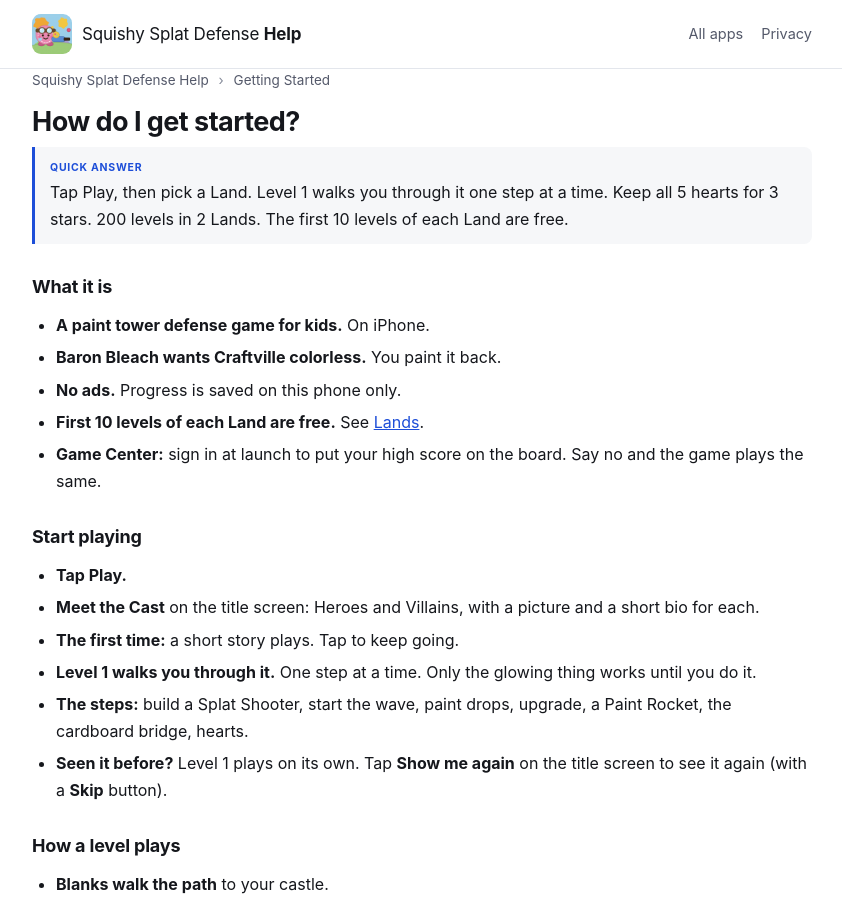
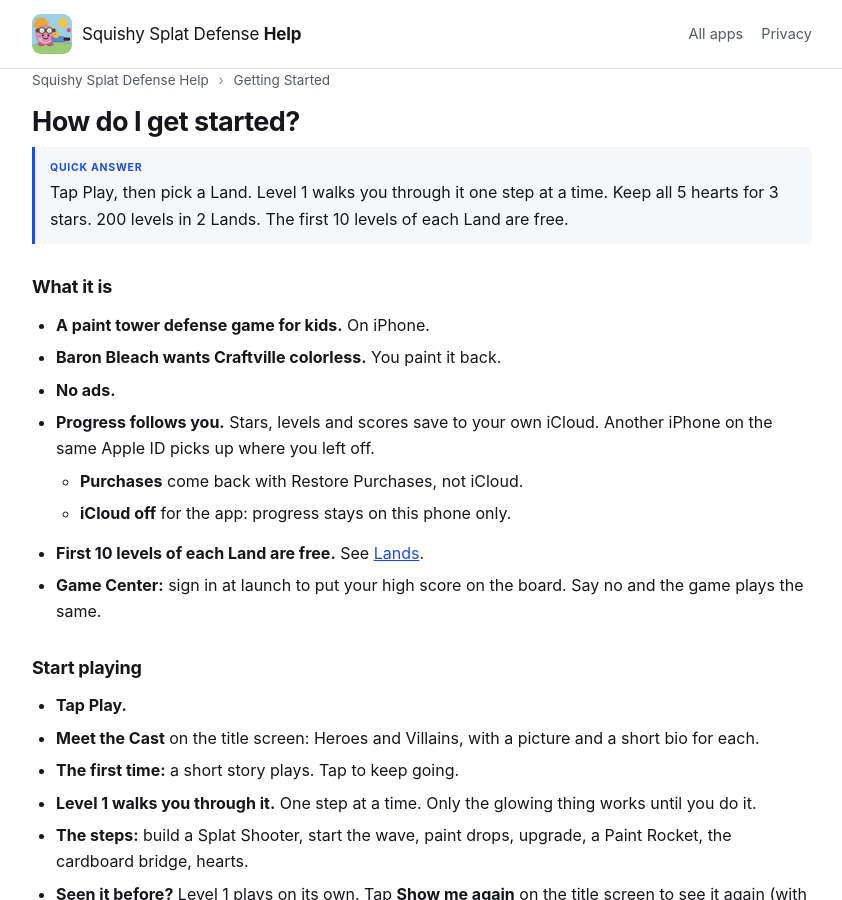
Before and after one commit to mytombrown/team-assist-help, a Jekyll site: the page built from _guides/squishysplatdefense/getting-started.md, in a window 1280 px wide and 900 px high. Shown: the whole window, without its empty margins (218-1060 px from the left). Built offline with Jekyll 4.4.1, drawn with Linux system fonts in a browser that asks for light colours.

Commit message:
Build 9 (Splat Defense 1.0): progress follows you through your own iCloud (SSD-1338)
Co-Authored-By: Claude Opus 5.5 <noreply@anthropic.com>

```diff
--- a/_guides/squishysplatdefense/getting-started.md
+++ b/_guides/squishysplatdefense/getting-started.md
@@ -3,7 +3,7 @@ title: "How do I get started?"
 app: squishysplatdefense
 category: getting-started
 order: 1
-tags: "start, first time, cast, heroes, villains, bios, new, play, level 1, tutorial, pip, story, map, stars, hearts, score, high score, game center, leaderboard, splat defense, easy, hard, difficulty, trophy, iphone duo, sideways, landscape, camera, back spots, paint bomb, lands, land 2, spin cycle, count socksworth, zapper, purchase, restore, free levels"
+tags: "start, first time, cast, heroes, villains, bios, new, play, level 1, tutorial, pip, story, map, stars, hearts, score, high score, game center, leaderboard, splat defense, easy, hard, difficulty, trophy, iphone duo, sideways, landscape, camera, back spots, paint bomb, lands, land 2, spin cycle, count socksworth, zapper, purchase, restore, free levels, icloud, sync, new phone"
 quick: "Tap Play, then pick a Land. Level 1 walks you through it one step at a time. Keep all 5 hearts for 3 stars. 200 levels in 2 Lands. The first 10 levels of each Land are free."
 related:
   - towers
@@ -16,7 +16,10 @@ related:
 
 - **A paint tower defense game for kids.** On iPhone.
 - **Baron Bleach wants Craftville colorless.** You paint it back.
-- **No ads.** Progress is saved on this phone only.
+- **No ads.**
+- **Progress follows you.** Stars, levels and scores save to your own iCloud. Another iPhone on the same Apple ID picks up where you left off.
+  - **Purchases** come back with Restore Purchases, not iCloud.
+  - **iCloud off** for the app: progress stays on this phone only.
 - **First 10 levels of each Land are free.** See [Lands](#lands).
 - **Game Center:** sign in at launch to put your high score on the board. Say no and the game plays the same.
 
```
